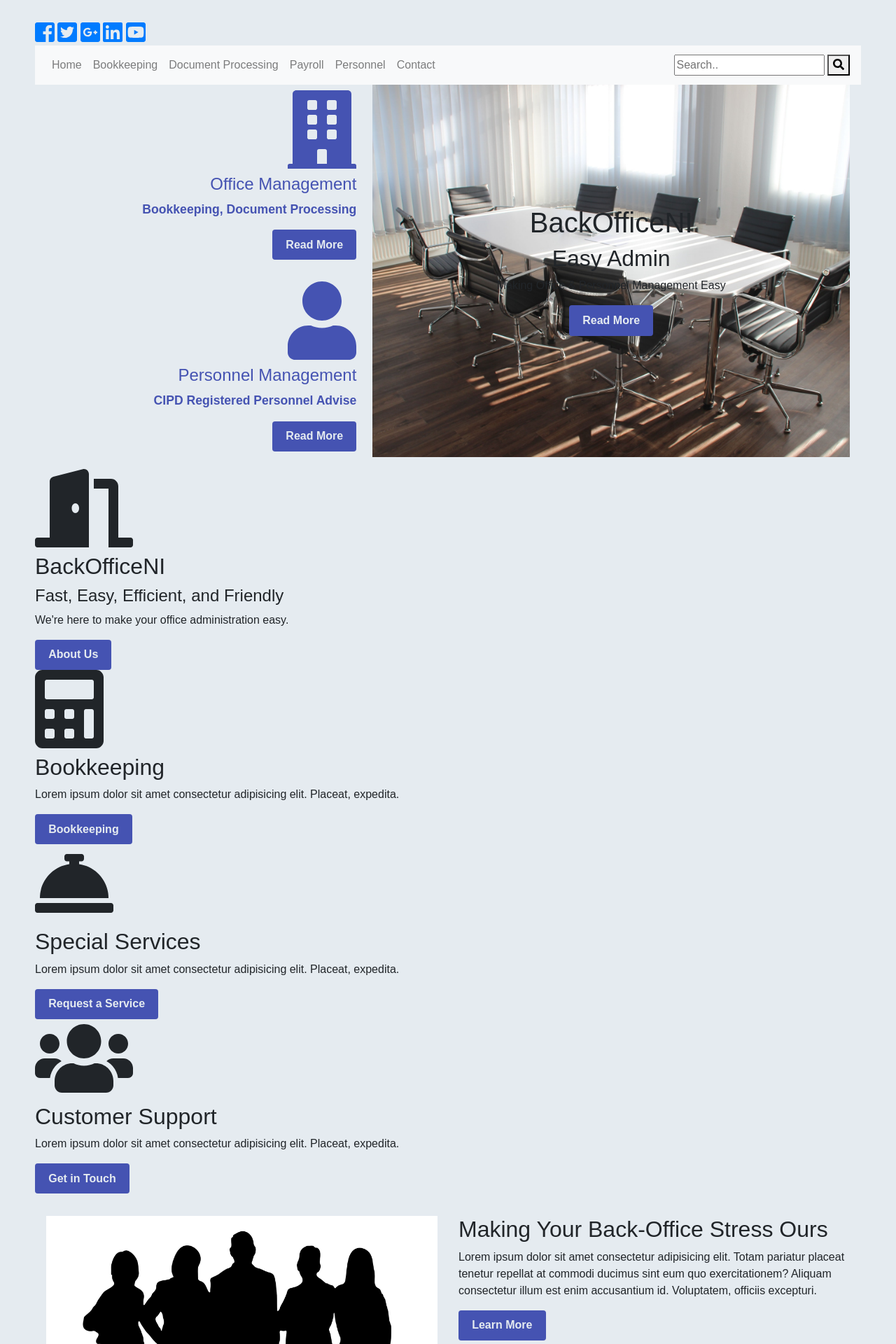
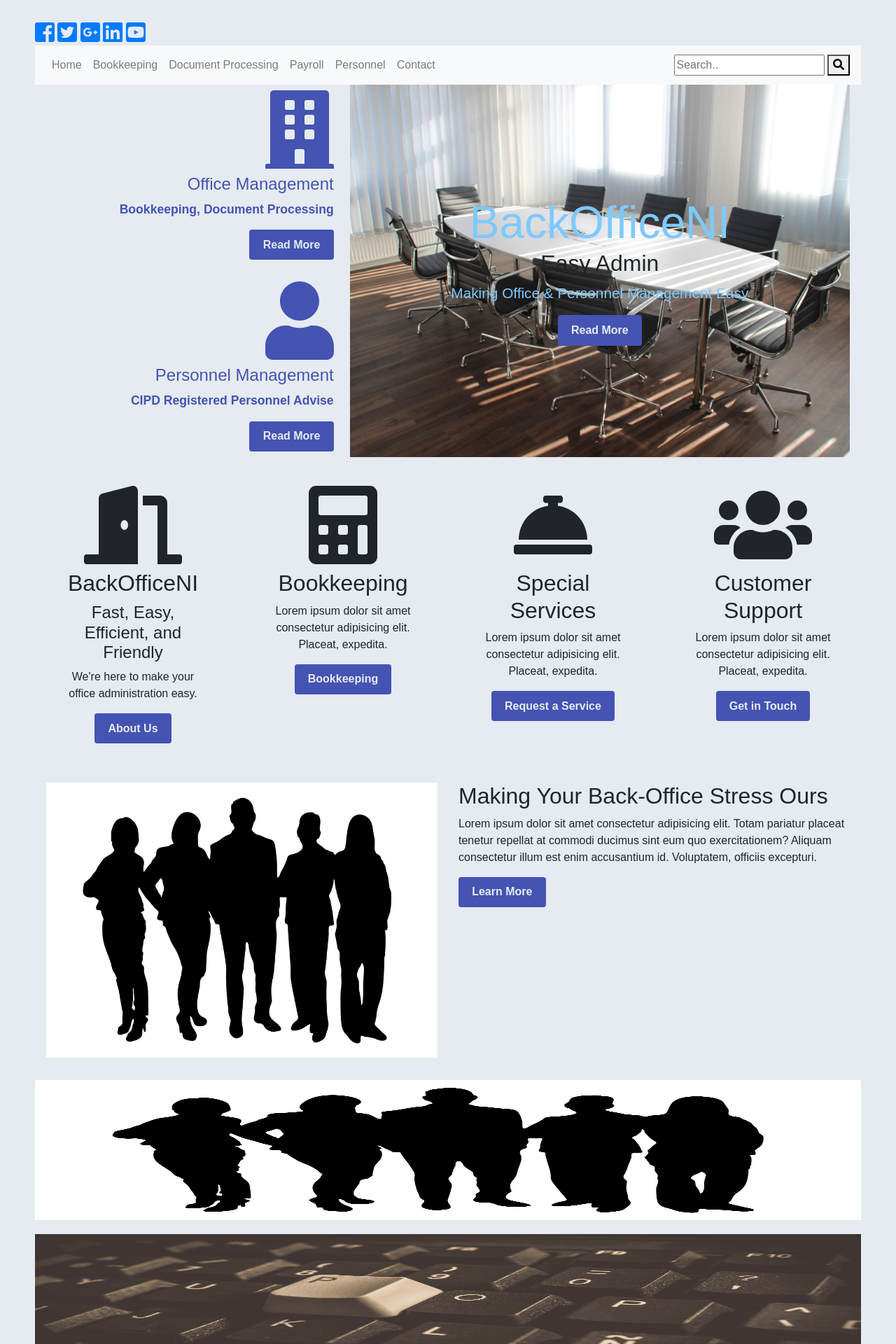
Before and after one commit to Dazzler1970/McHowards, a PHP site: page /gdpr.html in a window 1280 px wide. Shown: the top 1920 px of the page at 70% size. Run offline with PHP 8.4, Linux system fonts and the light colour scheme; some libraries are stand-ins or nearby versions.

Commit message:
rewrite of box code start

```diff
--- a/styles.css
+++ b/styles.css
@@ -34,3 +34,174 @@
     grid-gap: 20px;
 
 }
+
+/* Navigation */
+
+.main-nav ul{
+    display: grid;
+    grid-gap: 20px;
+    padding: 0;
+    list-style: none;
+    grid-template-columns: repeat(4,1);
+}
+
+.main-nav a {
+    background: var(--primary);
+    display: block;
+    text-decoration: none;
+    padding: 0.8rem;
+    text-align: center;
+    color: var(--dark);
+    text-transform: uppercase;
+    font-size: 1.1rem;
+    box-shadow: var(--shadow);
+}
+
+.main-nav a:hover{
+    background: var(--dark);
+    color: var(--light);
+}
+
+/* Top-container */
+
+.top-container {
+    display: grid;
+    grid-gap: 20px;
+    grid-template-areas:
+    'showcase showcase top-box-a'
+    'showcase showacse top-box-b'
+}
+
+/* Showcase */
+.showcase {
+    grid-area: showcase;
+    min-height: 400px;
+    background: url(Officeindex\OfficeIndex3.jpeg);
+    background-size: cover;
+    padding: 3rem;
+    display: flex;
+    flex-direction: column;
+    align-items: start;
+    justify-content: center;
+    box-shadow: var(--shadow);
+}
+
+.showcase h1 {
+    font-size: 4rem;
+    margin-bottom: 0;
+    color: var(--light);
+}
+
+.showcase p{
+    font-size: 1.3rem;
+    margin-top: 0;
+    color: var(--light);
+}
+
+/* Top-box */
+
+.top-box  {
+    background: var(--primary);
+    display: grid;
+    align-items: center;
+    justify-items: center;
+    box-shadow: var(--shadow);
+    padding: 1.5rem;
+}
+
+ .top-box .price {
+     font-size: 2.5rem;
+}
+
+.top-box-a {
+    grid-area: top-box-a;
+}
+
+.top-box-b {
+    grid-area: top-box-b;
+}
+
+/* Boxes */
+
+.boxes {
+    display: grid;
+    grid-gap: 20px;
+    grid-template-columns: repeat(auto-fit, minmax(200px,1fr));
+
+}
+
+.box {
+    background: var(--primary);
+    text-align: center;
+    padding: 1.5rem 2rem;
+    box-shadow: var(--shadow);
+}
+
+/* Info */
+.info {
+    background: var(--primary);
+    box-shadow: var(--shadow);
+    display: grid;
+    grid-gap: 30px;
+    grid-template-columns: repeat(2, 1fr);
+    padding: 3rem;
+}
+
+/* Portfolio */
+
+.portfolio {
+    display: grid;
+    grid-gap: 20px;
+    grid-template-columns: repeat(auto-fit, minmax(200, 1fr));
+}
+
+.portfolio img{
+    width: 100%;
+    box-shadow: var(--shadow);
+}
+
+/* Footer */
+footer{
+    margin-top: 2rem;
+    background: var(--dark);
+    color: var(--light);
+    text-align: center;
+    padding: 1rem;
+}
+
+/* Media Queries */
+
+@media(max-width: 700px) {
+    .top-container{
+        grid-template-areas:
+        'showcase showcase'
+        'top-box-a top-box-b';
+    }
+
+    .showcase h1 {
+        font-size: 2.5rem
+    }
+
+    .main-nav ul {
+        grid-template-columns: 1fr;
+    }
+
+    .info {
+        grid-template-columns: 1fr;
+    }
+
+    .info .btn{
+        display: block;
+        text-align: center;
+        margin: auto;
+    }
+}
+
+@media(max-width: 500px) {
+    .top-container{
+        grid-template-areas:
+        'showcase '
+        'top-box-a'
+        'top-box-b';
+    }
+}
```
